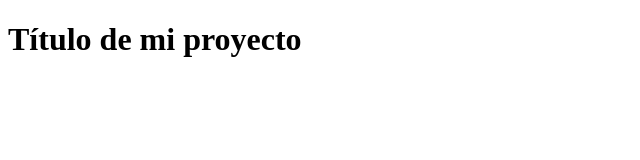
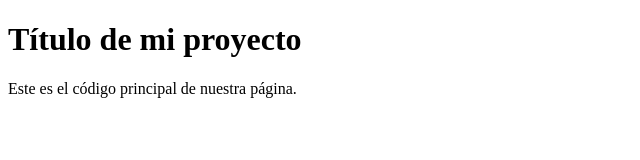
Before and after one commit to namascasia/pw12132233, a plain HTML site: page index.html in a window 1280 px wide. Shown: the whole page, without its empty margins (0-640 px from the left). Drawn offline with Linux system fonts and the light colour scheme.

Commit message:
Etiqueta principal

```diff
--- a/index.html
+++ b/index.html
@@ -9,5 +9,8 @@
     <header>
         <h1>Título de mi proyecto</h1>
     </header>
+    <main>
+        Este es el código principal de nuestra página.
+    </main>
 </body>
 </html>
```
